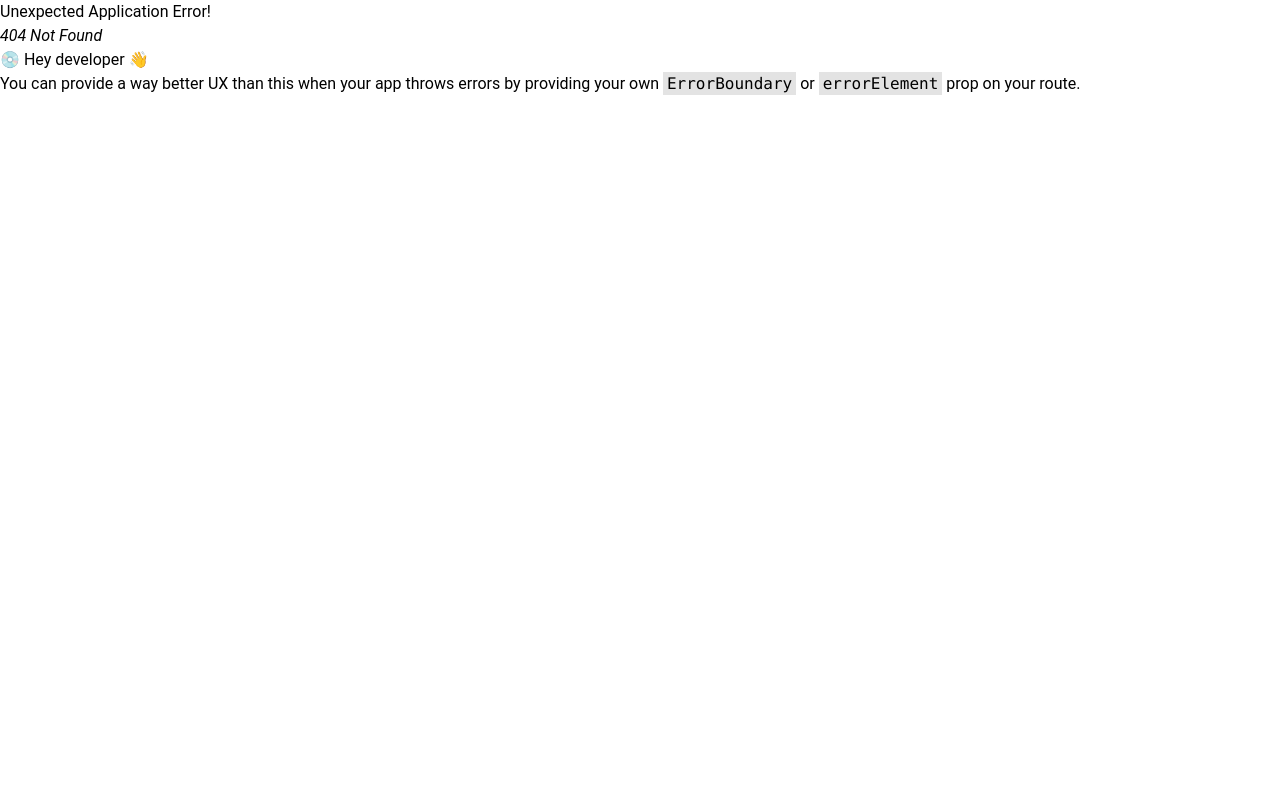
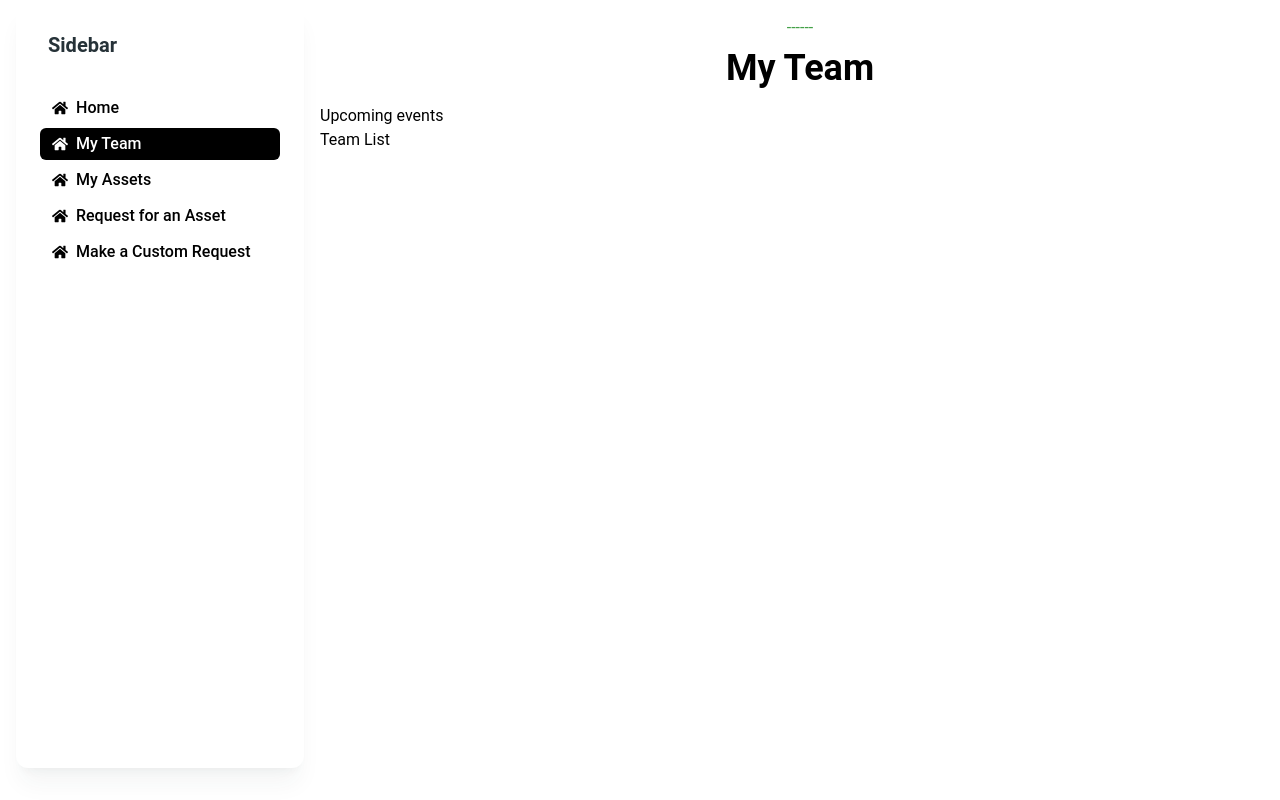
Before and after one commit to raselsharif/programmingHero-assingment-12-client-side, a React (Vite) app: page /dashboard/my-team in a window 1280 px wide. Before the commit this address had no page. Built offline with nearby package versions, Linux system fonts and the light colour scheme.

Commit message:
added my team page

```diff
--- /dev/null
+++ b/src/Pages/Dashboard/Employee/MyTeam/MyTeam.jsx
@@ -0,0 +1,17 @@
+import SectionHeader from "../../../../components/common/SectionHeader/SectionHeader";
+import TeamList from "./TeamList";
+import UpcomingEvent from "./UpcomingEvent";
+
+const MyTeam = () => {
+  return (
+    <div>
+      <SectionHeader heading={"My team"}></SectionHeader>
+      <div>
+        <UpcomingEvent />
+        <TeamList />
+      </div>
+    </div>
+  );
+};
+
+export default MyTeam;
--- /dev/null
+++ b/src/Pages/Dashboard/Employee/MyTeam/TeamList.jsx
@@ -0,0 +1,11 @@
+import React from "react";
+
+const TeamList = () => {
+  return (
+    <div>
+      <h2>Team List</h2>
+    </div>
+  );
+};
+
+export default TeamList;
--- /dev/null
+++ b/src/Pages/Dashboard/Employee/MyTeam/UpcomingEvent.jsx
@@ -0,0 +1,11 @@
+import React from "react";
+
+const UpcomingEvent = () => {
+  return (
+    <div>
+      <h2>Upcoming events</h2>
+    </div>
+  );
+};
+
+export default UpcomingEvent;
--- a/src/Pages/Dashboard/SideNav/EmployeeMenu.jsx
+++ b/src/Pages/Dashboard/SideNav/EmployeeMenu.jsx
@@ -16,7 +16,7 @@ const EmployeeMenu = () => {
         Home
       </NavLink>
       <NavLink
-        to={"/assets-employee"}
+        to={"/dashboard/my-team"}
         className={({ isActive }) =>
           isActive
             ? "flex gap-2 items-center bg-black text-white transition-all duration-300 px-3 py-1 rounded-md font-medium"
--- a/src/Routes/Router.jsx
+++ b/src/Routes/Router.jsx
@@ -8,6 +8,7 @@ import Login from "../Pages/Login/Login";
 import AssetsEmployee from "../Pages/Dashboard/Employee/AssetsEmployee/AssetsEmployee";
 import RequestAssetEmployee from "../Pages/Dashboard/Employee/RequestAssetEmployee/RequestAssetEmployee";
 import CustomRequestEmployee from "../Pages/Dashboard/Employee/CustomRequestEmployee/CustomRequestEmployee";
+import MyTeam from "../Pages/Dashboard/Employee/MyTeam/MyTeam";
 
 const router = createBrowserRouter([
   {
@@ -48,6 +49,10 @@ const router = createBrowserRouter([
         path: "/dashboard/request-custom",
         element: <CustomRequestEmployee />,
       },
+      {
+        path: "/dashboard/my-team",
+        element: <MyTeam />,
+      },
     ],
   },
 ]);
```
